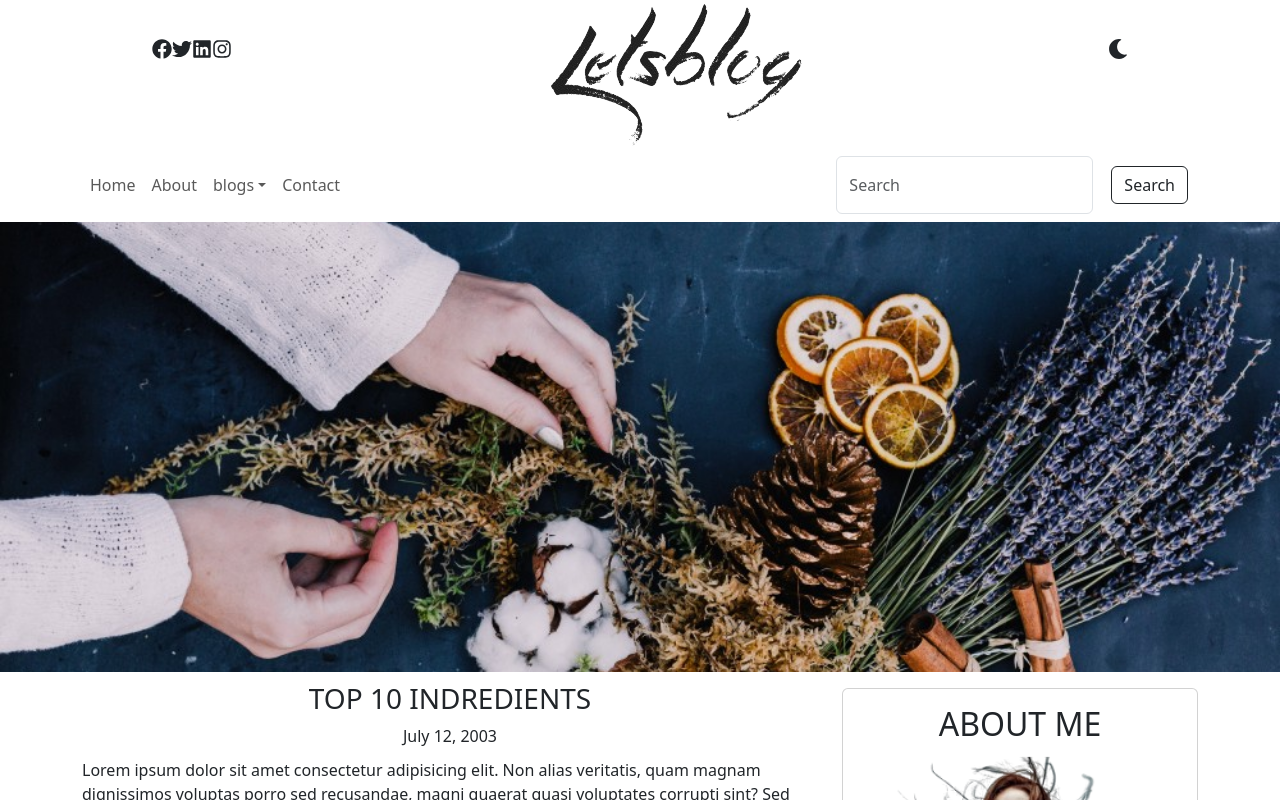
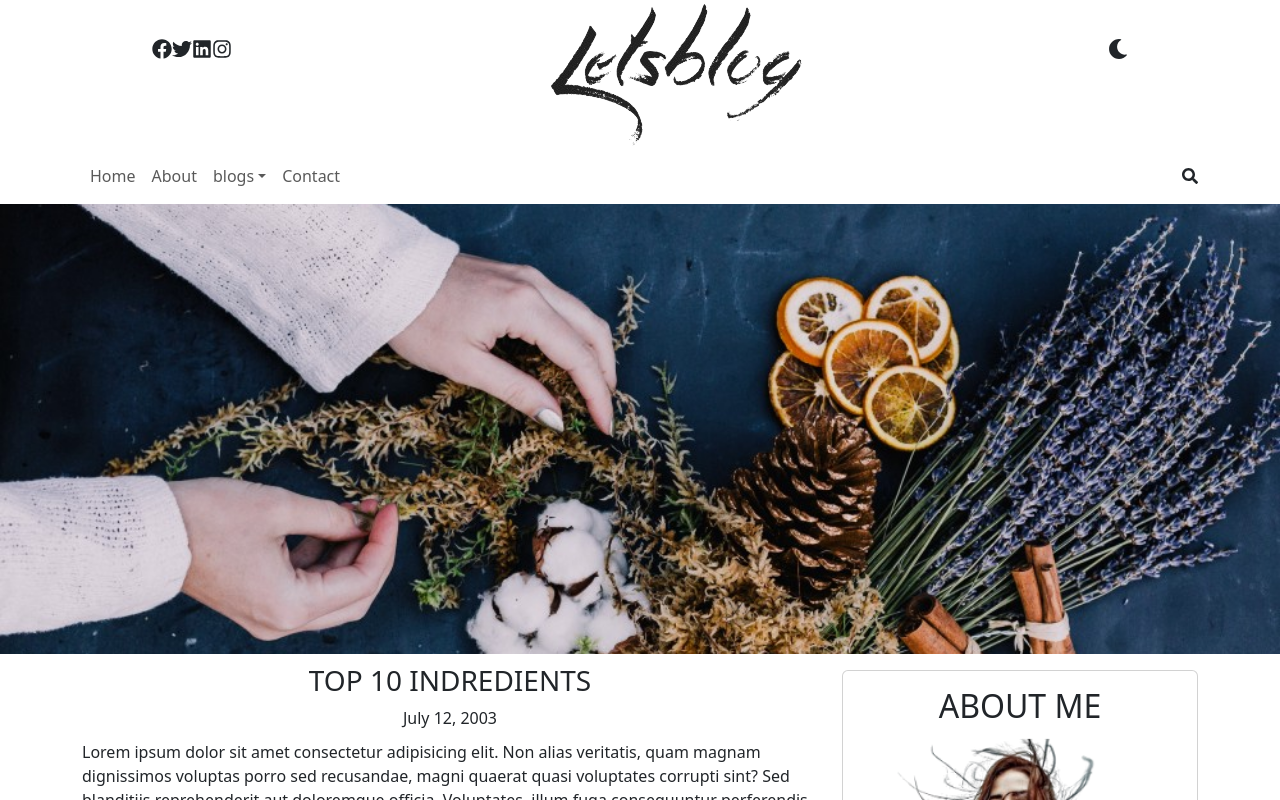
Before and after one commit to realmintech/reactBlog, a React (Create React App) app in the folder my-react-app/: page /blogs in a window 1280 px wide. Shown: the top 800 px of the page. Built offline with nearby package versions, Linux system fonts and the light colour scheme.

Commit message:
pull to make corrections

```diff
--- a/my-react-app/src/Components/common/navbar/Navbar.jsx
+++ b/my-react-app/src/Components/common/navbar/Navbar.jsx
@@ -1,9 +1,7 @@
 import React from "react";
 import "./Navbar.css";
 import Logo from "../../../assets/logo.png";
-import Button from "react-bootstrap/Button";
 import Container from "react-bootstrap/Container";
-import Form from "react-bootstrap/Form";
 import Nav from "react-bootstrap/Nav";
 import Navbar from "react-bootstrap/Navbar";
 import NavDropdown from "react-bootstrap/NavDropdown";
@@ -13,6 +11,7 @@ import {
   FaInstagram,
   FaMoon,
   FaLinkedin,
+  FaSearch,
 } from "react-icons/fa";
 
 export default function CustomNavbar() {
@@ -51,15 +50,7 @@ export default function CustomNavbar() {
               </NavDropdown>
               <Nav.Link href="/Contact">Contact</Nav.Link>
             </Nav>
-            <Form className="d-flex">
-              <Form.Control
-                type="search"
-                placeholder="Search"
-                className="me-2"
-                aria-label="Search"
-              />
-              <Button variant="outline-dark">Search</Button>
-            </Form>
+            <FaSearch />
           </Navbar.Collapse>
         </Container>
       </Navbar>
--- a/my-react-app/src/Components/newsLetterComponent/Index.jsx
+++ b/my-react-app/src/Components/newsLetterComponent/Index.jsx
@@ -8,7 +8,7 @@ export default function Newsletter() {
         <p className="text-center">SUBCRIBE TO MY NEWLETTER</p>
         <form action="#" className="input-borderless">
           <div class="input-group">
-            <input type="text" class="form-control" placeholder="Your Email" />
+            <input type="text" class="form-control " placeholder="Your Email" />
             <br />
             <button type="button" class="btn btn-primary">
               SUBCRIBE
```
